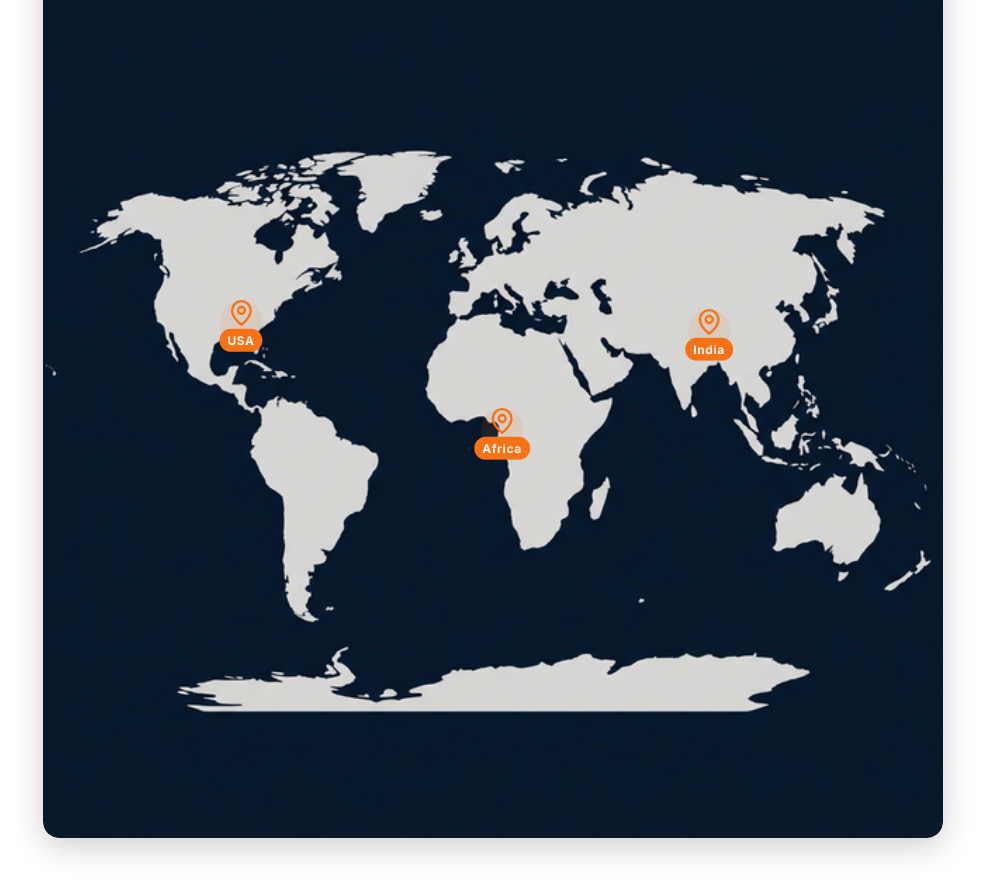
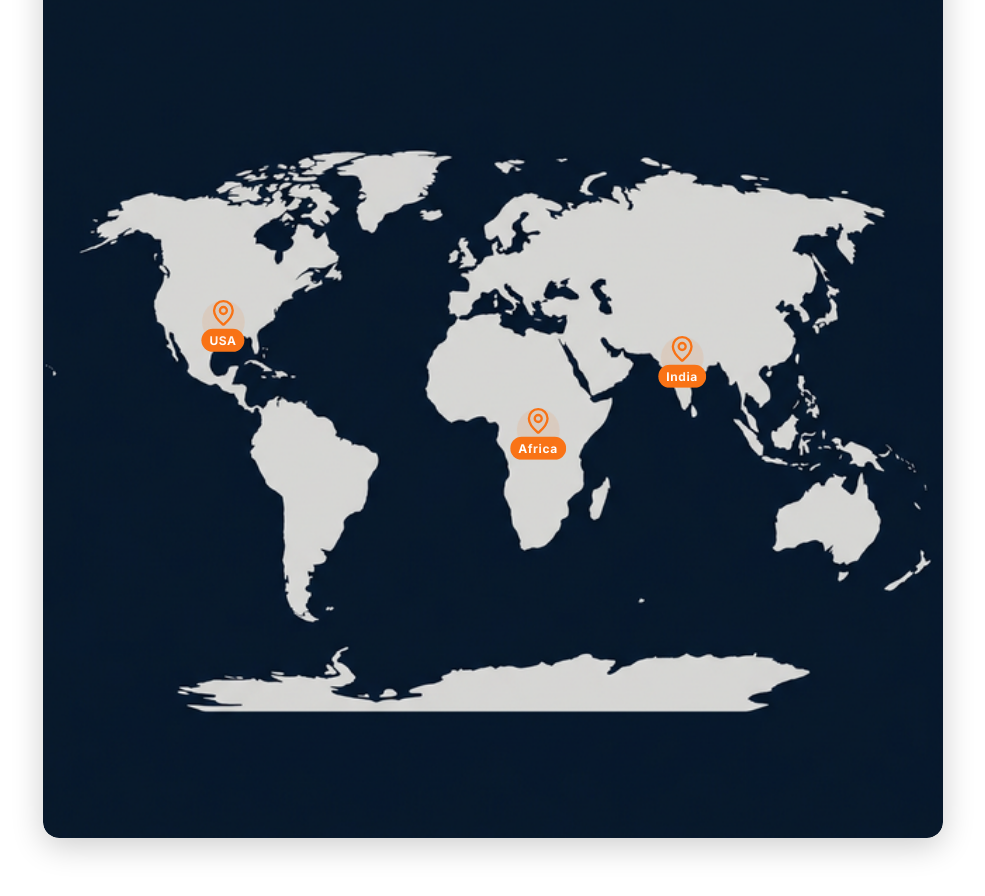
Before and after one commit to ayushghodke/Vishwakalpa, a React (Vite) app: page / in a window 1280 px wide. Shown: the part 4037-4933 px from the top of the page, without its empty margins (147-1132 px from the left). Built offline with nearby package versions, Linux system fonts and the light colour scheme.

Commit message:
map pins fixes

```diff
--- a/src/sections/About.css
+++ b/src/sections/About.css
@@ -312,16 +312,16 @@
 
 /* Pin positions — percentages of map image dimensions */
 .pin-usa {
-    left: 22%;
+    left: 20%;
     top: 46%;
 }
 
 .pin-africa {
-    left: 51%;
+    left: 55%;
     top: 58%;
 }
 
 .pin-india {
-    left: 74%;
-    top: 47%;
+    left: 71%;
+    top: 50%;
 }
```
